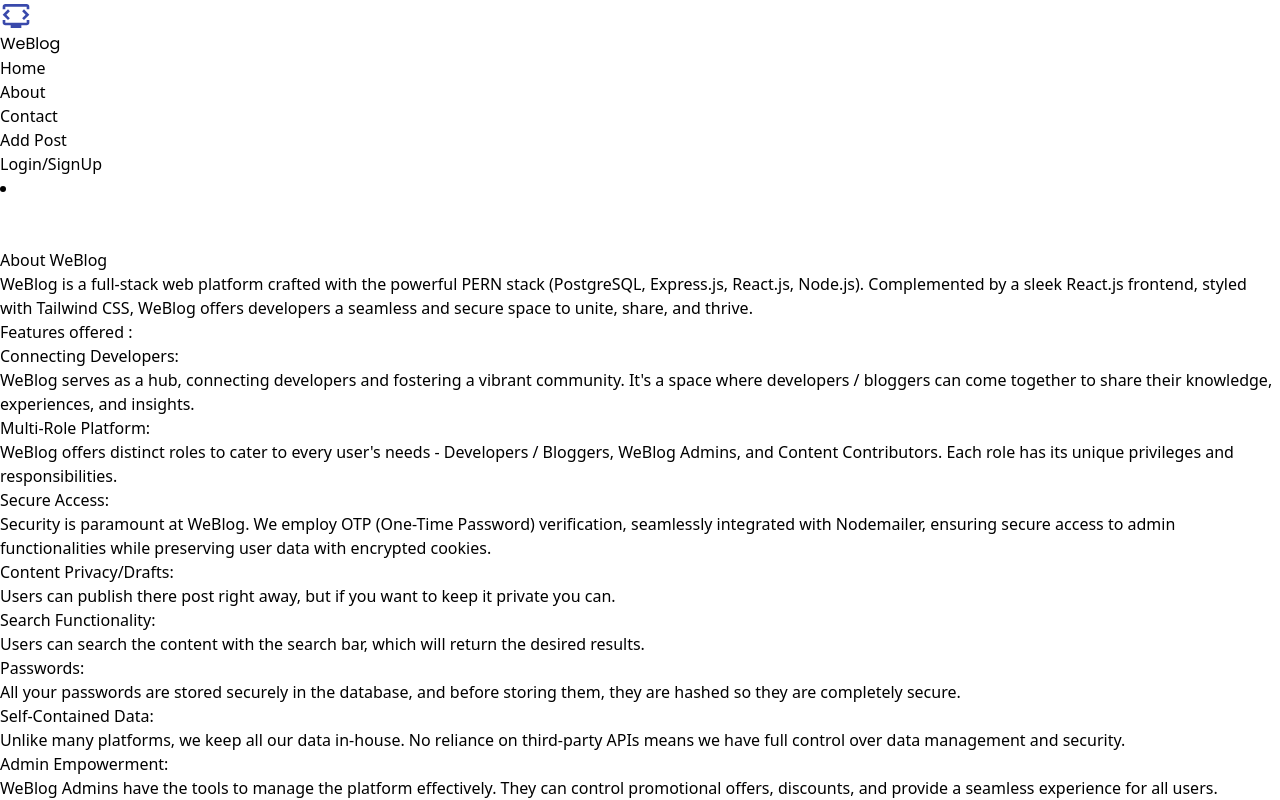
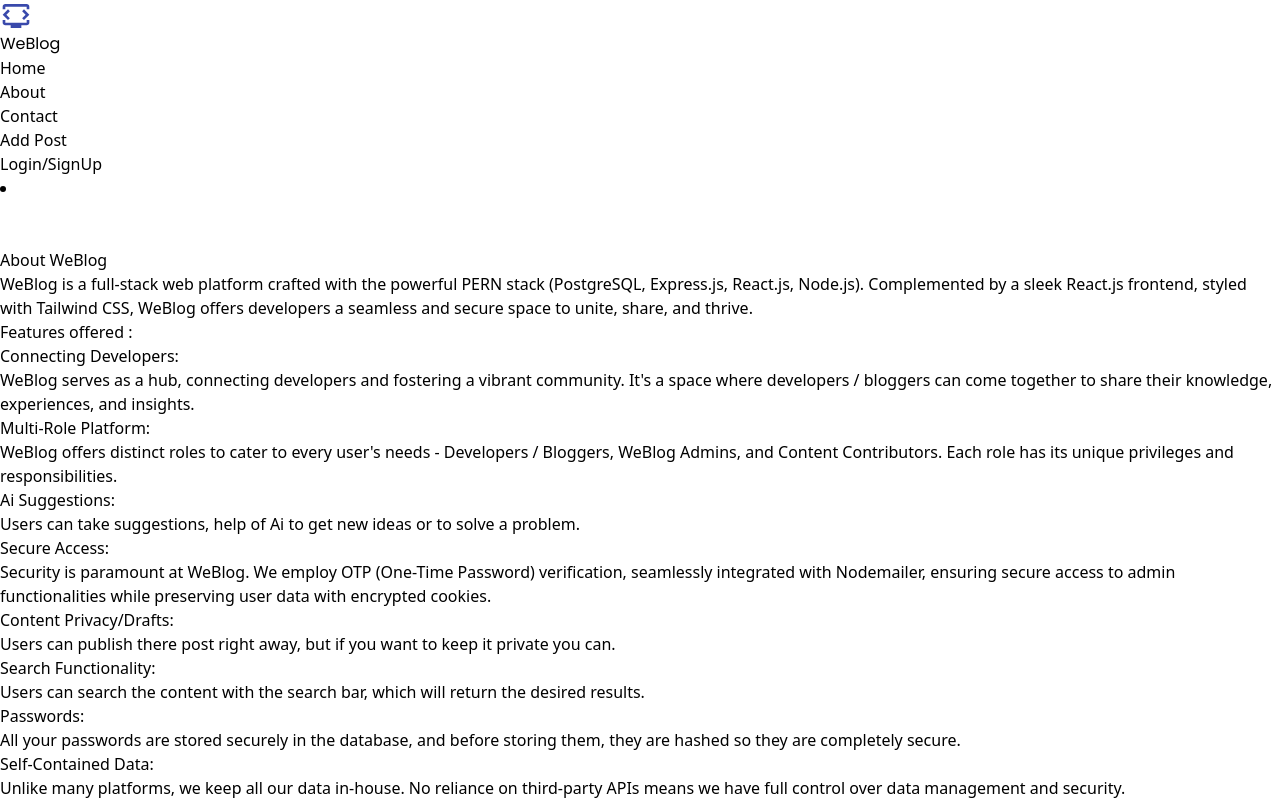
Before and after one commit to shashankvish0010/weblog, a React (Vite) app in the folder client/weblog/: page /about in a window 1280 px wide. Shown: the top 800 px of the page. Built offline with nearby package versions, Linux system fonts and the light colour scheme; no server answers; some icons are missing.

Commit message:
Updated: About

```diff
--- a/client/weblog/src/pages/About.tsx
+++ b/client/weblog/src/pages/About.tsx
@@ -22,6 +22,13 @@
               <span className='text-indigo-600 font-semibold'>Multi-Role Platform: </span>
               <br />
               WeBlog offers distinct roles to cater to every user's needs - Developers / Bloggers, WeBlog Admins, and Content Contributors. Each role has its unique privileges and responsibilities.
+            </p>
+          </li>
+          <li className='flex flex-row items-center h-max gap-2'>
+            <p>
+              <span className='text-indigo-600 font-semibold'>Ai Suggestions: </span>
+              <br />
+              Users can take suggestions, help of Ai to get new ideas or to solve a problem.
             </p>
           </li>
           <li className='flex flex-row items-center h-max gap-2'>
```
